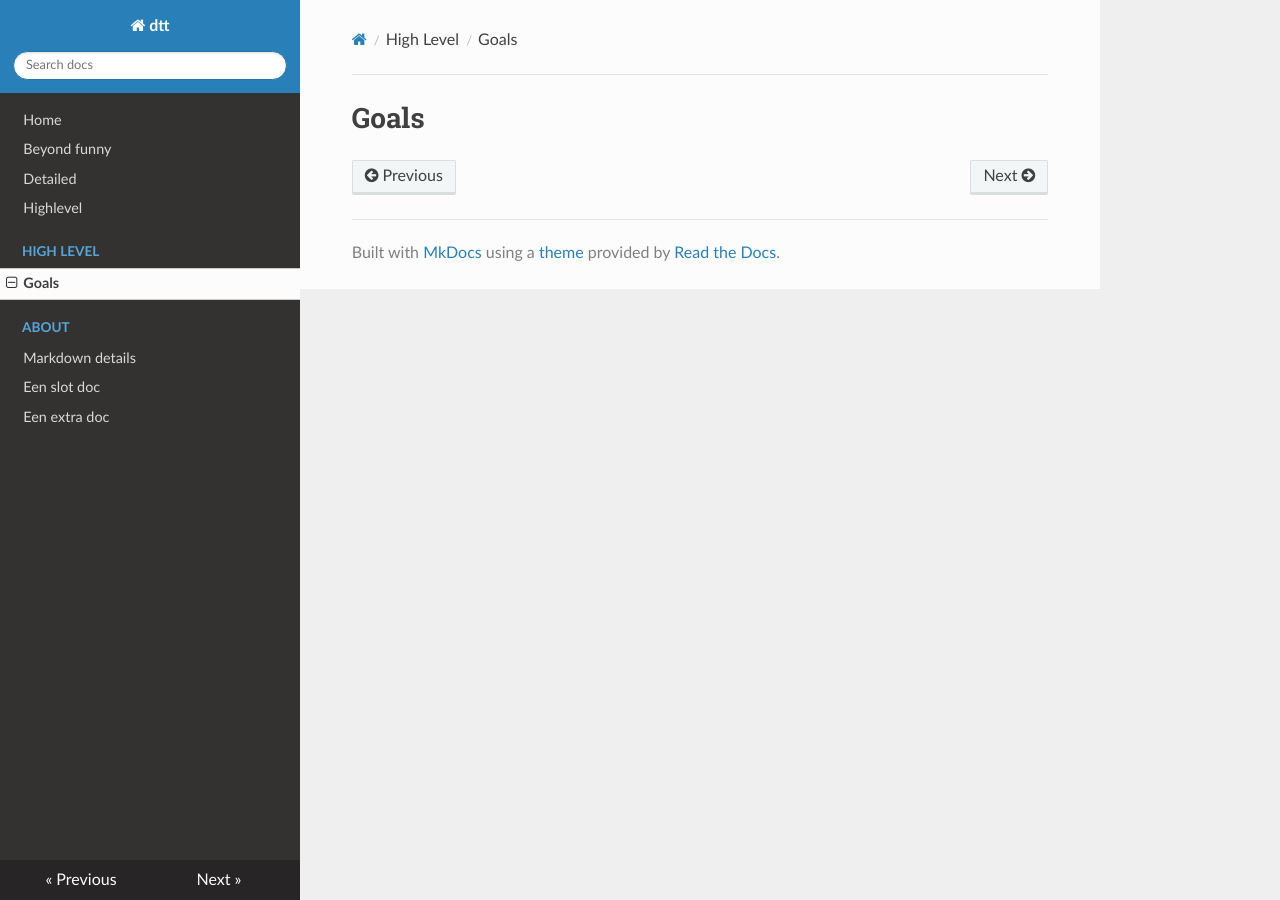
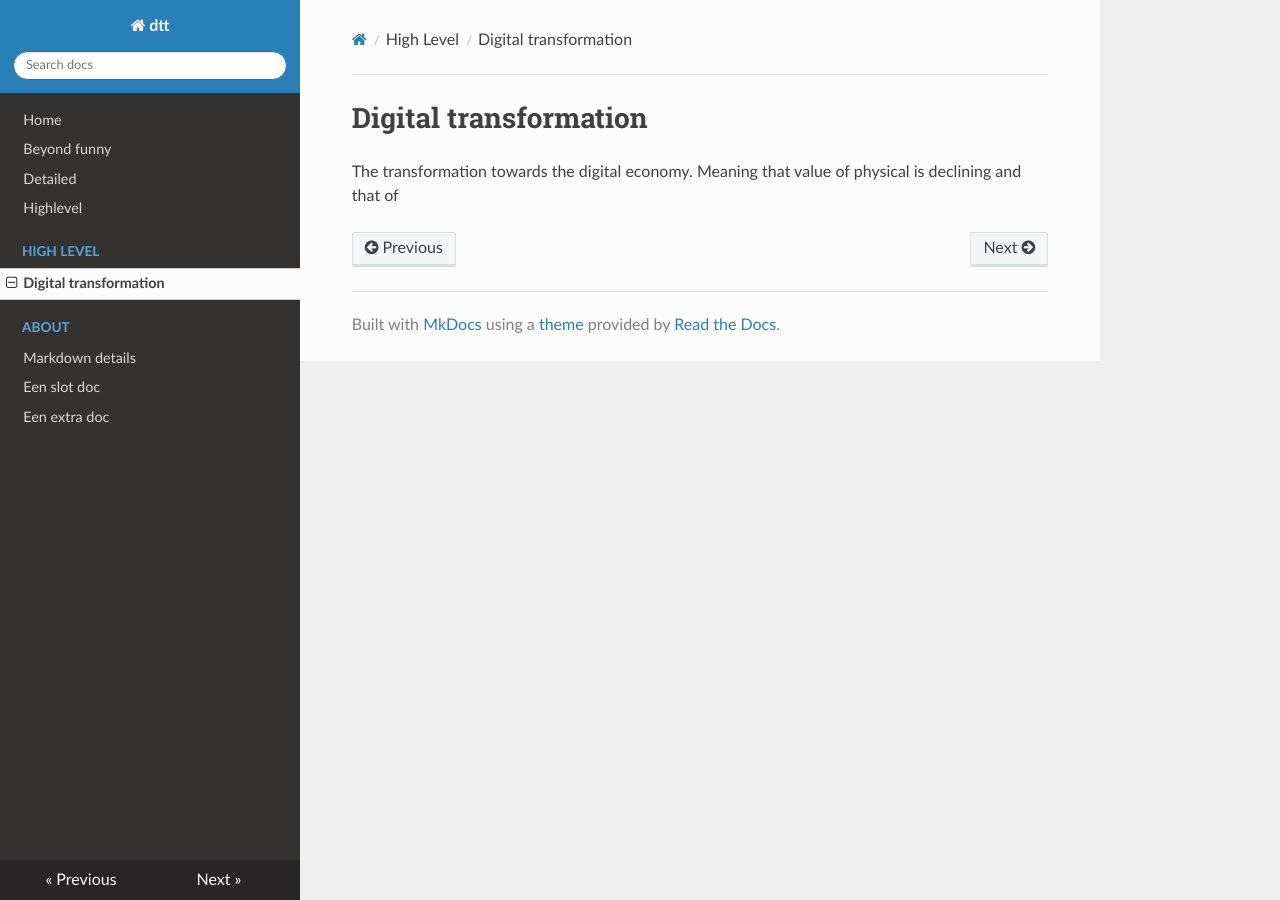
Before and after one commit to rienkdekok/dtt, an MkDocs documentation site: the page built from docs/High Level/index.md, in a window 1280 px wide. Built offline with MkDocs 1.6.1, drawn with Linux system fonts in a browser that asks for light colours; nearby versions of some CDN libraries.

Commit message:
docs/High Level/index.md updated from https://stackedit.io/

```diff
--- a/docs/High Level/index.md
+++ b/docs/High Level/index.md
@@ -1,5 +1,6 @@
-# Goals
+# Digital transformation
+The transformation towards the digital economy. Meaning that value of physical is declining and that of
 
 <!--stackedit_data:
-eyJoaXN0b3J5IjpbMTgwNjQ4MjIyN119
+eyJoaXN0b3J5IjpbMjk0OTM4MDcwXX0=
 -->
```
